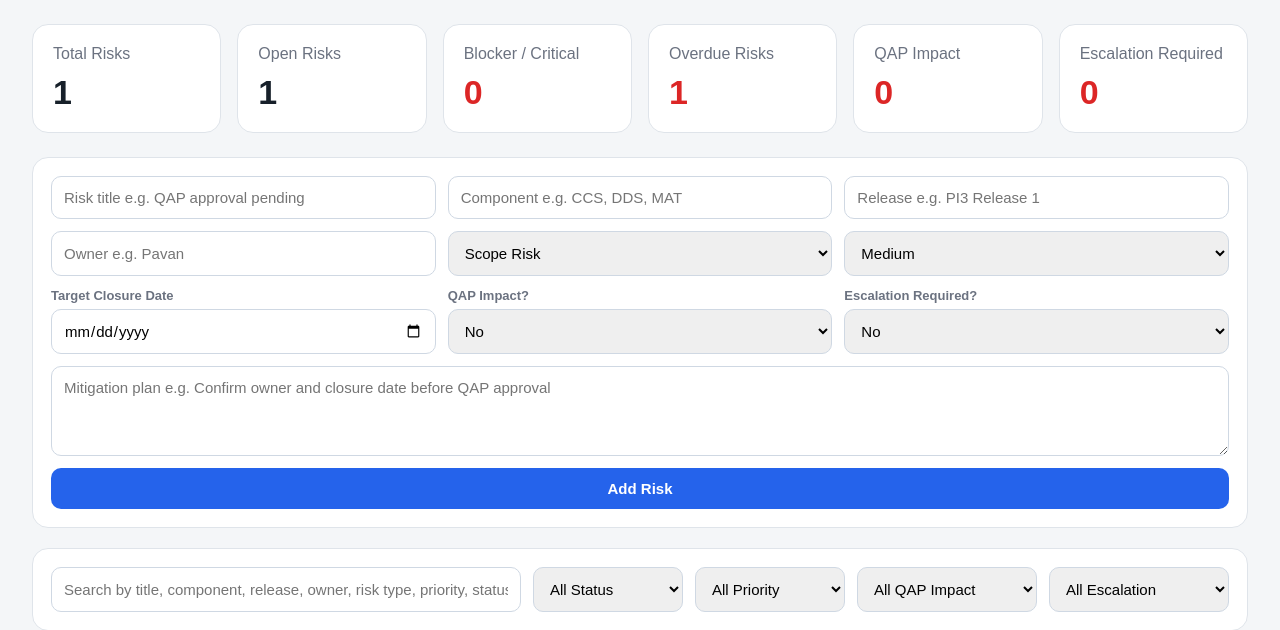
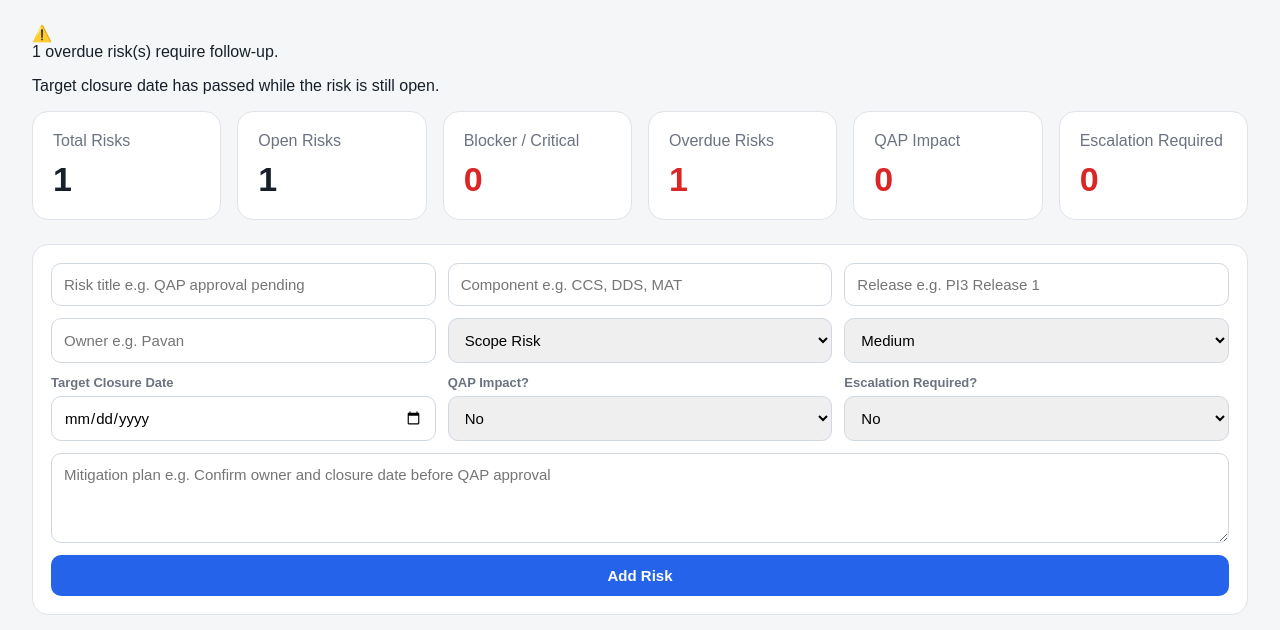
Before and after one commit to suniljois/release-risk-tracker, a Flask app: page / in a window 1280 px wide. Shown: the part 147-777 px from the top of the page. Run offline with Flask 3, Linux system fonts and the light colour scheme; tables that the repository leaves empty hold one stand-in row (values such as "Sample post").

Commit message:
leadership alert panel

```diff
--- a/static/script.js
+++ b/static/script.js
@@ -21,6 +21,7 @@ const escalationFilter = document.getElementById("escalationFilter");
 
 const riskList = document.getElementById("riskList");
 const errorBox = document.getElementById("errorBox");
+const leadershipAlerts = document.getElementById("leadershipAlerts");
 
 const totalRisks = document.getElementById("totalRisks");
 const openRisks = document.getElementById("openRisks");
@@ -61,6 +62,7 @@ async function fetchRisks() {
 
         renderRisks();
         updateStats();
+        updateLeadershipAlerts();
     } catch (error) {
         showError("Unable to load risks. Please check Flask server.");
     }
@@ -478,4 +480,96 @@ priorityFilter.addEventListener("change", renderRisks);
 qapImpactFilter.addEventListener("change", renderRisks);
 escalationFilter.addEventListener("change", renderRisks);
 
+function updateLeadershipAlerts() {
+    const openHighPriorityRisks = risks.filter(risk =>
+        risk.status === "Open" &&
+        (risk.priority === "Blocker" || risk.priority === "Critical")
+    );
+
+    const overdueOpenRisks = risks.filter(risk =>
+        isRiskOverdue(risk)
+    );
+
+    const qapImpactOpenRisks = risks.filter(risk =>
+        risk.status === "Open" &&
+        risk.qap_impact === "Yes"
+    );
+
+    const escalationOpenRisks = risks.filter(risk =>
+        risk.status === "Open" &&
+        risk.escalation_required === "Yes"
+    );
+
+    const alerts = [];
+
+    if (openHighPriorityRisks.length > 0) {
+        alerts.push(`
+            <div class="alert-item alert-critical">
+                <div>🚨</div>
+                <div>
+                    ${openHighPriorityRisks.length} open Blocker/Critical risk(s) need leadership attention.
+                    <p>Review priority, ownership, mitigation, and closure plan.</p>
+                </div>
+            </div>
+        `);
+    }
+
+    if (overdueOpenRisks.length > 0) {
+        alerts.push(`
+            <div class="alert-item alert-warning">
+                <div>⚠️</div>
+                <div>
+                    ${overdueOpenRisks.length} overdue risk(s) require follow-up.
+                    <p>Target closure date has passed while the risk is still open.</p>
+                </div>
+            </div>
+        `);
+    }
+
+    if (qapImpactOpenRisks.length > 0) {
+        alerts.push(`
+            <div class="alert-item alert-qap">
+                <div>🔴</div>
+                <div>
+                    ${qapImpactOpenRisks.length} open QAP-impacting risk(s) may affect release approval.
+                    <p>Confirm readiness before QAP approval milestone.</p>
+                </div>
+            </div>
+        `);
+    }
+
+    if (escalationOpenRisks.length > 0) {
+        alerts.push(`
+            <div class="alert-item alert-escalation">
+                <div>📣</div>
+                <div>
+                    ${escalationOpenRisks.length} open risk(s) require escalation.
+                    <p>Ensure leadership or dependency owners are aligned.</p>
+                </div>
+            </div>
+        `);
+    }
+
+    if (alerts.length === 0 && risks.length > 0) {
+        alerts.push(`
+            <div class="alert-item alert-success">
+                <div>✅</div>
+                <div>
+                    No immediate leadership alerts.
+                    <p>No open blocker/critical, overdue, QAP-impacting, or escalation-required risks found.</p>
+                </div>
+            </div>
+        `);
+    }
+
+    if (risks.length === 0) {
+        leadershipAlerts.classList.add("hidden");
+        leadershipAlerts.innerHTML = "";
+        return;
+    }
+
+    leadershipAlerts.innerHTML = alerts.join("");
+    leadershipAlerts.classList.remove("hidden");
+}
+
 fetchRisks();
--- a/templates/index.html
+++ b/templates/index.html
@@ -20,7 +20,7 @@
                     <a class="export-button" href="/api/risks/export.csv">Export CSV</a>
                 </div>
             </header>
-
+<section id="leadershipAlerts" class="leadership-alerts hidden"></section>
             <section class="stats">
                 <div class="card">
                     <p>Total Risks</p>
```
